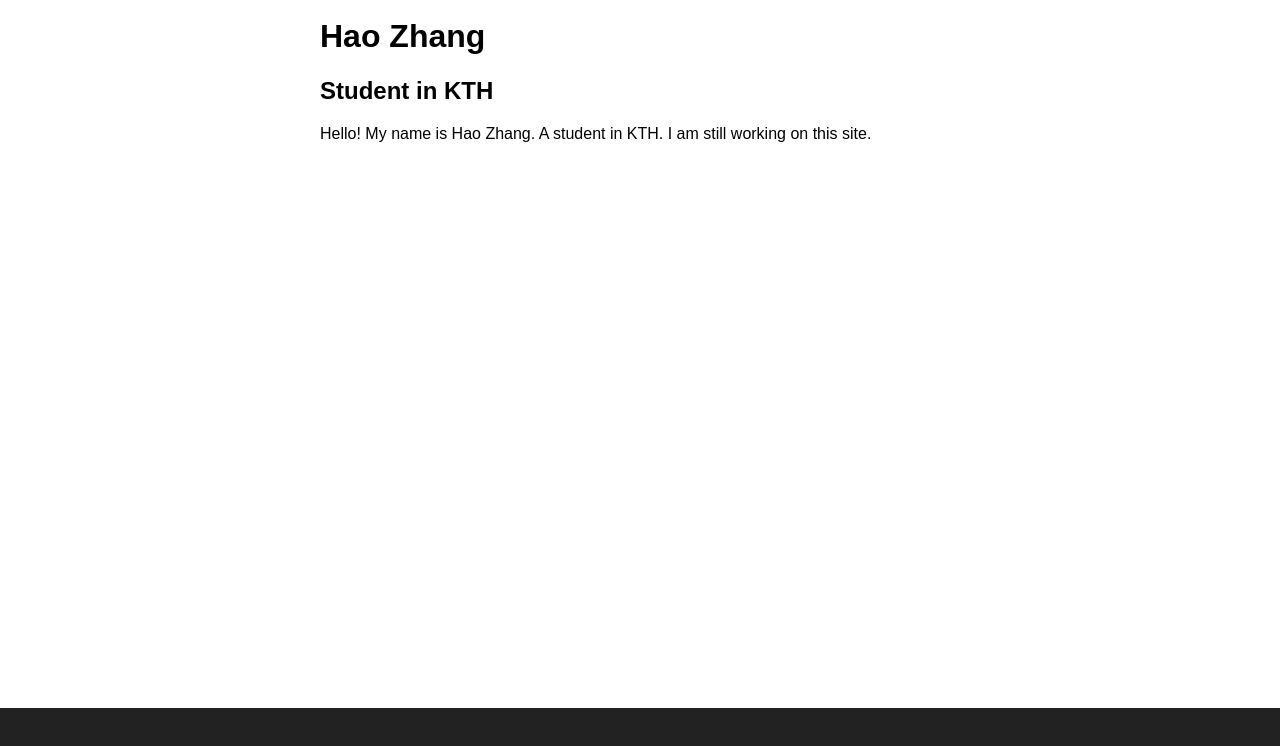
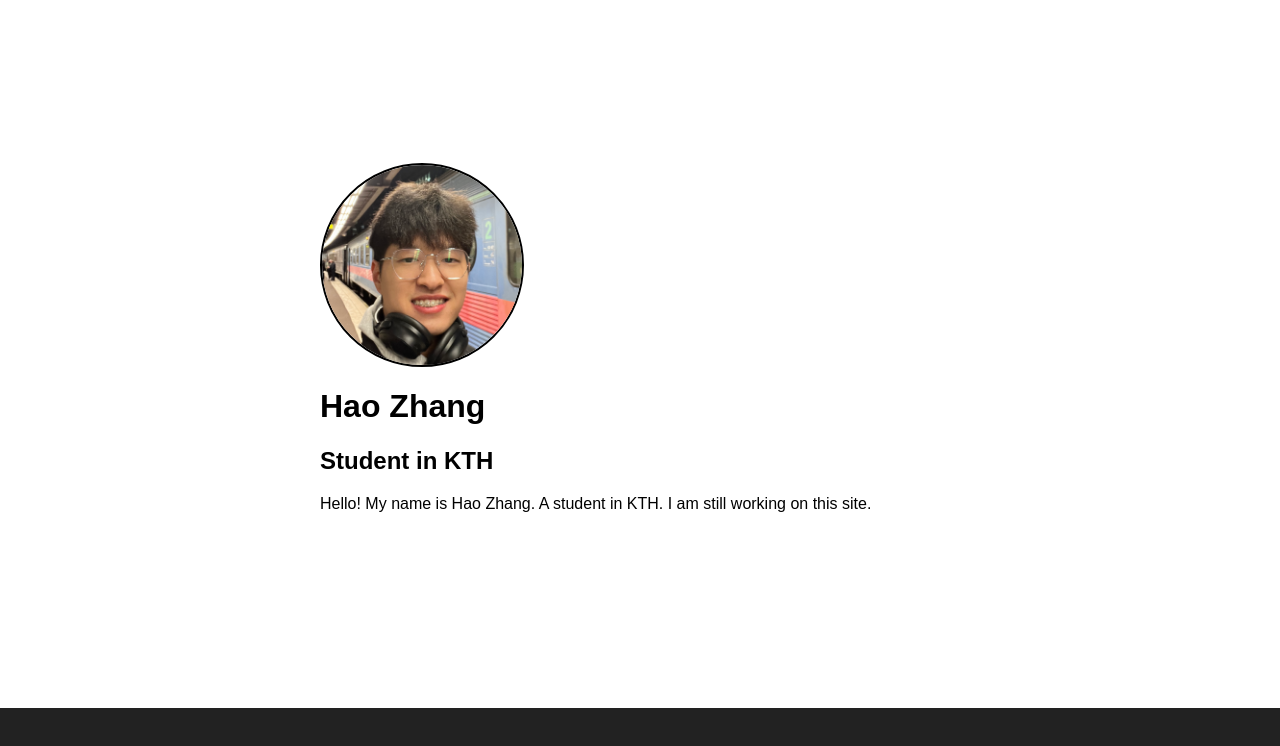
Before and after one commit to Ha0-Z/haozhang.se, a plain HTML site: page index.html in a window 1280 px wide. Shown: the part 94-840 px from the top of the page. Drawn offline with Linux system fonts and the light colour scheme.

Commit message:
Fixed Issue with the selfie come to the top of the screen.

```diff
--- a/style.css
+++ b/style.css
@@ -60,7 +60,7 @@ nav a:hover {
 
 main {
     /* 60px is the height of the top bar */
-    min-height: calc(100% - 60px);
+    height: calc(100% - 60px);
 }
 
 #center-box {
```
